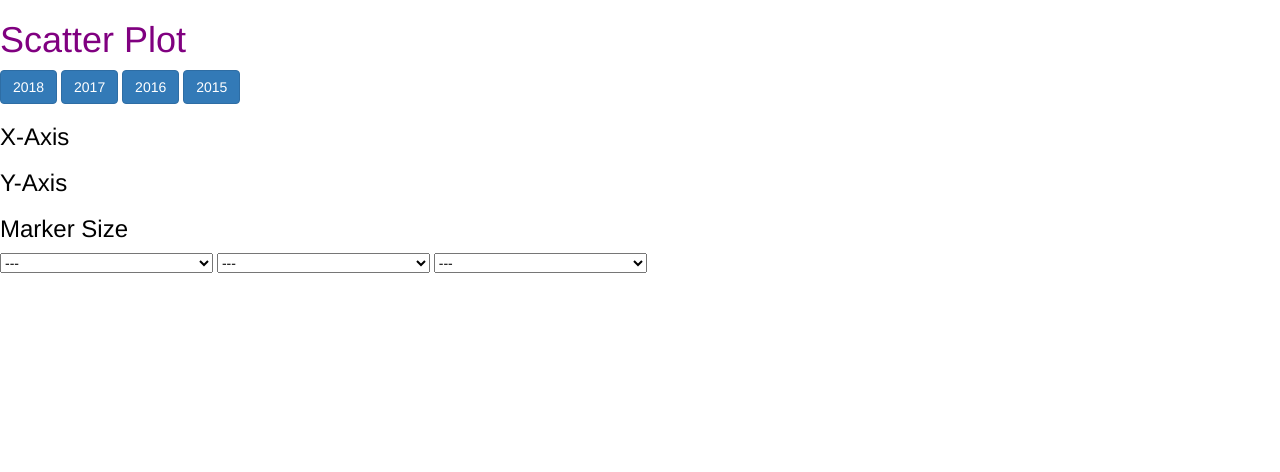
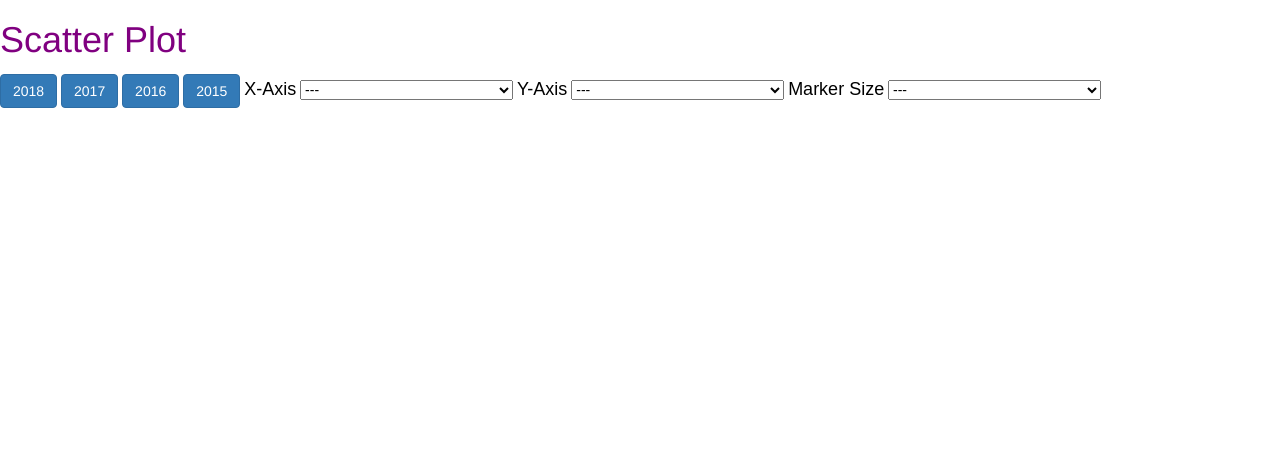
Before and after one commit to alexchao32/Project-2, a Flask app: page /scatter in a window 1280 px wide. Shown: the top 472 px of the page. Run offline with Flask 2, Linux system fonts and the light colour scheme; data comes from the database, SQL or seed files in the repository; some libraries are stand-ins or nearby versions.

Commit message:
finalize worldmap and scatter js

```diff
--- a/Project-2-rsp-main-feature/static/css/scatter_style.css
+++ b/Project-2-rsp-main-feature/static/css/scatter_style.css
@@ -30,3 +30,6 @@
   p {
       color:black;
   }
+#dropdown {
+  display: inline;
+}
--- a/Project-2-rsp-main-feature/static/js/scatter.js
+++ b/Project-2-rsp-main-feature/static/js/scatter.js
@@ -40,7 +40,7 @@
 
   // Define the plot layout
   var layout = {
-    width: 800,
+    // width: 1200,
     height: 800,
     title: "Country Happiness Factor Comparisons",
     xaxis: { title: xAxis },
--- a/Project-2-rsp-main-feature/static/js/worldmap2.js
+++ b/Project-2-rsp-main-feature/static/js/worldmap2.js
@@ -26,7 +26,7 @@
   }];
 
   var layout = {
-    width: 1200,
+    // width: 1200,
     height: 600,
     title: graphCategory,
     geo: {
--- a/Project-2-rsp-main-feature/templates/scatter.html
+++ b/Project-2-rsp-main-feature/templates/scatter.html
@@ -16,7 +16,7 @@
   <button type="button" class="btn btn-primary" data-toggle="button" aria-pressed="false" autocomplete="off" onclick="loadfrom_getData(2016)">2016</button>
   <button type="button" class="btn btn-primary" data-toggle="button" aria-pressed="false" autocomplete="off" onclick="loadfrom_getData(2015)">2015</button>
 
-    <div id="scatter"></div>
+
 
 
 
@@ -33,14 +33,10 @@
 <!-- <canvas id="myChart"  ></canvas> -->
 
 <script src="../static/js/scatter.js"></script>
-<tr>
-    <td><h3>X-Axis</h3></td>
-    <td><h3>Y-Axis</h3></td>
-    <td><h3>Marker Size</h3></td>
-  </tr>
 
-<tr>
-  <td>
+    <div id="dropdown" label="Test">
+      <label for "selX"><h4>X-Axis</h4></label>
+      <!-- <h3>X-Axis</h3> -->
       <select id="selX" onchange="updateX(this.value)">
           <option>---</option>
           <option value="HappinessRank">Happiness Rank</option>
@@ -53,9 +49,12 @@
           <option value="Generosity">Generosity</option>
           <option value="Dystopia">Dystopia Residual</option>
         </select>
-</td>
-<td>
-  <select id="selY" onchange="updateY(this.value)">
+    </div>
+
+    <div id="dropdown">
+      <!-- <h3>Y-Axis</h3> -->
+      <label for "selY"><h4>Y-Axis</h4></label>
+      <select id="selY" onchange="updateY(this.value)" label="Y-Axis">
         <option>---</option>
         <option value="HappinessRank">Happiness Rank</option>
         <option value="HappinessScore">Happiness Score</option>
@@ -67,8 +66,10 @@
         <option value="Generosity">Generosity</option>
         <option value="Dystopia">Dystopia Residual</option>
       </select>
-  </td>
-  <td>
+  </div>
+
+      <div id="dropdown">
+          <label for "selMarker"><h4>Marker Size</h4></label>
         <select id="selMarker" onchange="updateMarker(this.value)">
           <option>---</option>
           <option value="HappinessScore">Happiness Score</option>
@@ -80,8 +81,8 @@
           <option value="Generosity">Generosity</option>
           <option value="Dystopia">Dystopia Residual</option>
         </select>
-</td>
-  </tr>
+  </div>
 
+  <div id="scatter"></div>
 </body>
 </html>
```
Also changed, not shown: Project-2-rsp-main-feature/templates/worldmap.html (+7 -2 lines). Lines whose indentation alone changed are shown as unchanged.
